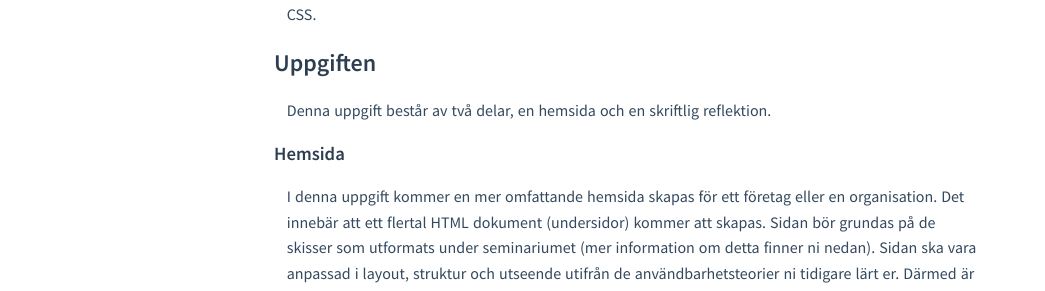
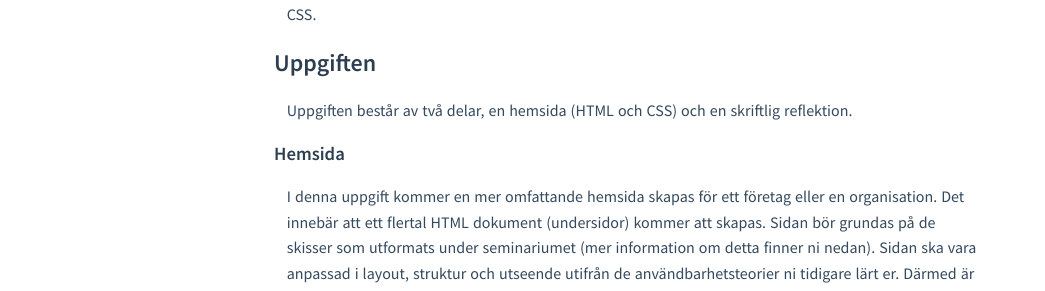
Before and after one commit to otabv/mah-webb.github.io, a Jekyll site: the page built from courses/me134a/assignments/U03.md, in a window 1280 px wide. Shown: the part 346-637 px from the top of the page, without its empty margins (16-1061 px from the left). Built offline with Jekyll 4.4.1, drawn with Linux system fonts in a browser that asks for light colours.

Commit message:
minor typos, formatting

```diff
--- a/courses/me134a/assignments/U03.md
+++ b/courses/me134a/assignments/U03.md
@@ -12,7 +12,7 @@ Syftet med denna uppgift är att introducera grundläggande CSS och tillsammans
 
 ## Uppgiften
 
-Denna uppgift består av två delar, en hemsida och en skriftlig reflektion.
+Uppgiften består av två delar, en hemsida (HTML och CSS) och en skriftlig reflektion.
 
 ### Hemsida
 
```
Also changed, not shown: courses/me134a/assignments/U01.md (+1 -1 lines).
